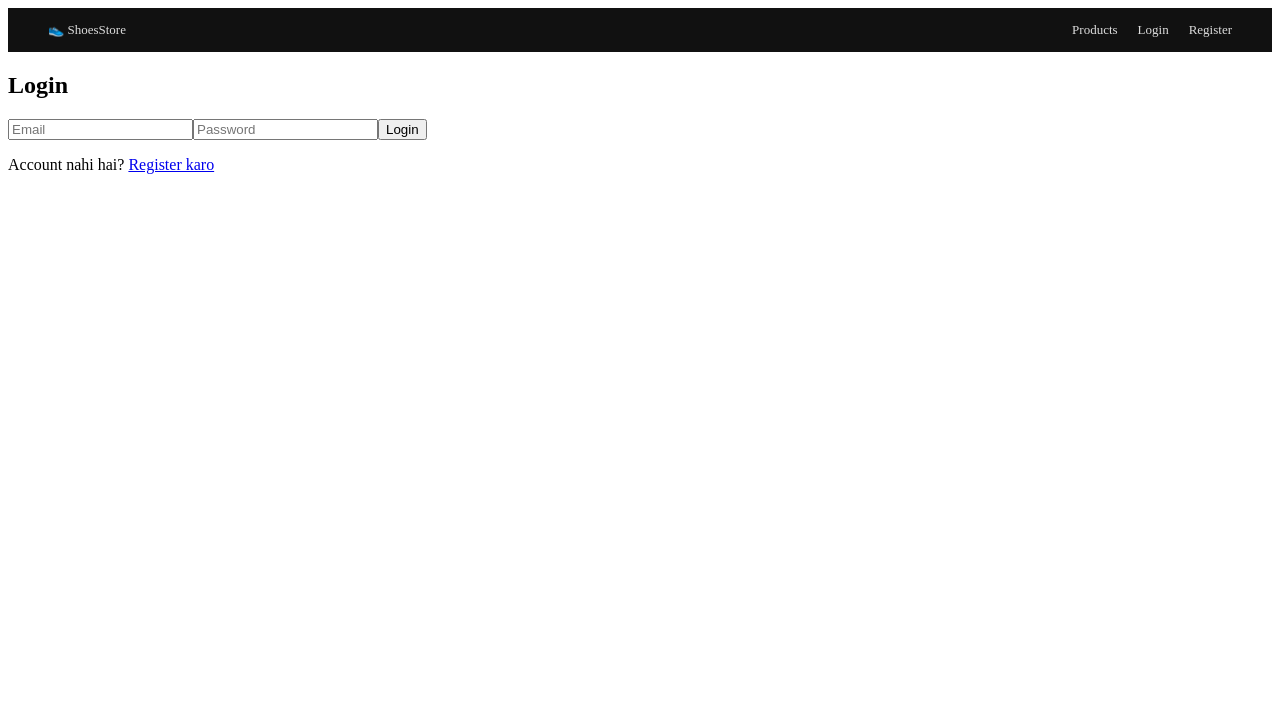
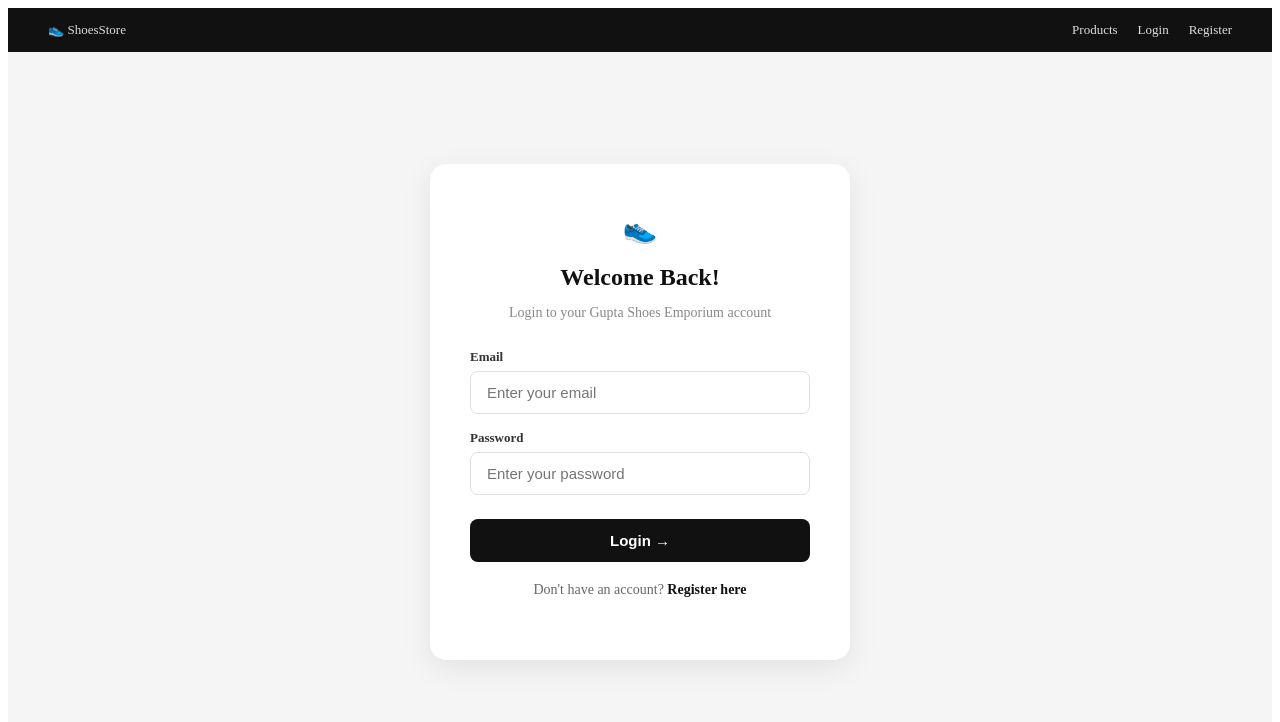
Before and after one commit to adityaguptaji18/Shoes-Website, a React app in the folder Frontend/: page /login in a window 1280 px wide. Shown: the top 722 px of the page. Built offline with nearby package versions, Linux system fonts and the light colour scheme; the HTML template or start-up script is replaced by a standard one.

Commit message:
Login and Register Page Styling

```diff
--- a/Frontend/src/pages/Login.jsx
+++ b/Frontend/src/pages/Login.jsx
@@ -1,6 +1,7 @@
 import { useState } from "react";
 import { Link,useNavigate } from "react-router-dom";
 import { useAuth } from "../context/AuthContext";
+import'../styles/Auth.css'
 
 const Login=()=>{
   const [email,setEmail]=useState('');
@@ -22,20 +23,29 @@ const Login=()=>{
 
 
 return (
-  <div>
-    <h2>Login</h2>
-    <form onSubmit={handleSubmit}>
-      <input type="email" placeholder="Email" value={email} onChange={(e)=>setEmail(e.target.value)}
-      />
-      <input type="password" placeholder="Password" value={password} onChange={(e)=>setPassword(e.target.value)}
-      />
+  <div className="auth-container">
+    <div className="auth-box">
+      <div className="auth-logo">👟</div>
+      <h2>Welcome Back!</h2>
+      <p className="auth-subtitle">Login to your Gupta Shoes Emporium account</p>
 
-      {error && <p>{error}</p>}
+      <form onSubmit={handleSubmit}>
+        <div className="input-group">
+          <label>Email</label>
+          <input type="email" placeholder="Enter your email" value={email} onChange={(e) => setEmail(e.target.value)} />
+        </div>
+        <div className="input-group">
+          <label>Password</label>
+          <input type="password" placeholder="Enter your password" value={password} onChange={(e) => setPassword(e.target.value)} />
+        </div>
 
-      <button type="submit">Login</button>
+        {error && <p className="auth-error">{error}</p>}
 
-      <p>Account nahi hai? <Link to="/register">Register karo</Link></p>
-    </form>
+        <button type="submit" className="auth-btn">Login →</button>
+
+        <p className="auth-link">Don't have an account? <Link to="/register">Register here</Link></p>
+      </form>
+    </div>
   </div>
 );
 
--- a/Frontend/src/pages/Register.jsx
+++ b/Frontend/src/pages/Register.jsx
@@ -22,23 +22,36 @@ const Register=()=>{
 
   }
 
-  return(
-    <div>
-      <h2>Register</h2>
+  return (
+  <div className="auth-container">
+    <div className="auth-box">
+      <div className="auth-logo">👟</div>
+      <h2>Create Account</h2>
+      <p className="auth-subtitle">Join Gupta Shoes Emporium — Start Shopping!</p>
+
       <form onSubmit={handleSubmit}>
-        <input type="text" placeholder="Name" value={name} onChange={(e)=>setName(e.target.value)}/>
-        <input type="email" placeholder="Email" value={email} onChange={(e)=>setEmail(e.target.value)}
-      />
-      <input type="password" placeholder="Password" value={password} onChange={(e)=>setPassword(e.target.value)}
-      />
-      {error && <p>{error}</p>}
-      <button type="submit">Register</button>
+        <div className="input-group">
+          <label>Full Name</label>
+          <input type="text" placeholder="Aditya Gupta" value={name} onChange={(e) => setName(e.target.value)} />
+        </div>
+        <div className="input-group">
+          <label>Email</label>
+          <input type="email" placeholder="aditya@gmail.com" value={email} onChange={(e) => setEmail(e.target.value)} />
+        </div>
+        <div className="input-group">
+          <label>Password</label>
+          <input type="password" placeholder="Min 6 characters" value={password} onChange={(e) => setPassword(e.target.value)} />
+        </div>
 
-      <p>Account ban gaya <Link to="/login">Login karo</Link></p>
+        {error && <p className="auth-error">{error}</p>}
+
+        <button type="submit" className="auth-btn">Create Account →</button>
+
+        <p className="auth-link">Already have an account? <Link to="/login">Login here</Link></p>
       </form>
     </div>
-  )
-
+  </div>
+);
 }
 
 export default Register
--- /dev/null
+++ b/Frontend/src/styles/Auth.css
@@ -0,0 +1,113 @@
+* {
+  box-sizing: border-box;
+}
+
+.auth-container {
+  display: flex;
+  justify-content: center;
+  align-items: center;
+  min-height: 90vh;
+  background: #f5f5f5;
+}
+
+.auth-box {
+  background: #fff;
+  padding: 48px 40px;
+  border-radius: 16px;
+  box-shadow: 0 8px 30px rgba(0,0,0,0.08);
+  width: 100%;
+  max-width: 420px;
+}
+
+.auth-logo {
+  text-align: center;
+  font-size: 28px;
+  margin-bottom: 8px;
+}
+
+.auth-box h2 {
+  font-size: 24px;
+  font-weight: 700;
+  text-align: center;
+  margin-bottom: 6px;
+  color: #111;
+}
+
+.auth-subtitle {
+  text-align: center;
+  color: #888;
+  font-size: 14px;
+  margin-bottom: 28px;
+}
+
+.input-group {
+  margin-bottom: 16px;
+}
+
+.input-group label {
+  display: block;
+  font-size: 13px;
+  font-weight: 600;
+  color: #333;
+  margin-bottom: 6px;
+}
+
+.input-group input {
+  width: 100%;
+  padding: 12px 16px;
+  border: 1.5px solid #e0e0e0;
+  border-radius: 8px;
+  font-size: 15px;
+  color: #111;
+  transition: border 0.2s;
+  outline: none;
+}
+
+.input-group input:focus {
+  border-color: #111;
+}
+
+.auth-btn {
+  width: 100%;
+  padding: 13px;
+  background: #111;
+  color: white;
+  border: none;
+  border-radius: 8px;
+  font-size: 15px;
+  font-weight: 600;
+  cursor: pointer;
+  margin-top: 8px;
+  transition: background 0.2s;
+}
+
+.auth-btn:hover {
+  background: #333;
+}
+
+.auth-error {
+  color: #e74c3c;
+  font-size: 13px;
+  margin-bottom: 12px;
+  text-align: center;
+  background: #ffeaea;
+  padding: 8px;
+  border-radius: 6px;
+}
+
+.auth-link {
+  text-align: center;
+  margin-top: 20px;
+  font-size: 14px;
+  color: #666;
+}
+
+.auth-link a {
+  color: #111;
+  font-weight: 600;
+  text-decoration: none;
+}
+
+.auth-link a:hover {
+  text-decoration: underline;
+}
```
